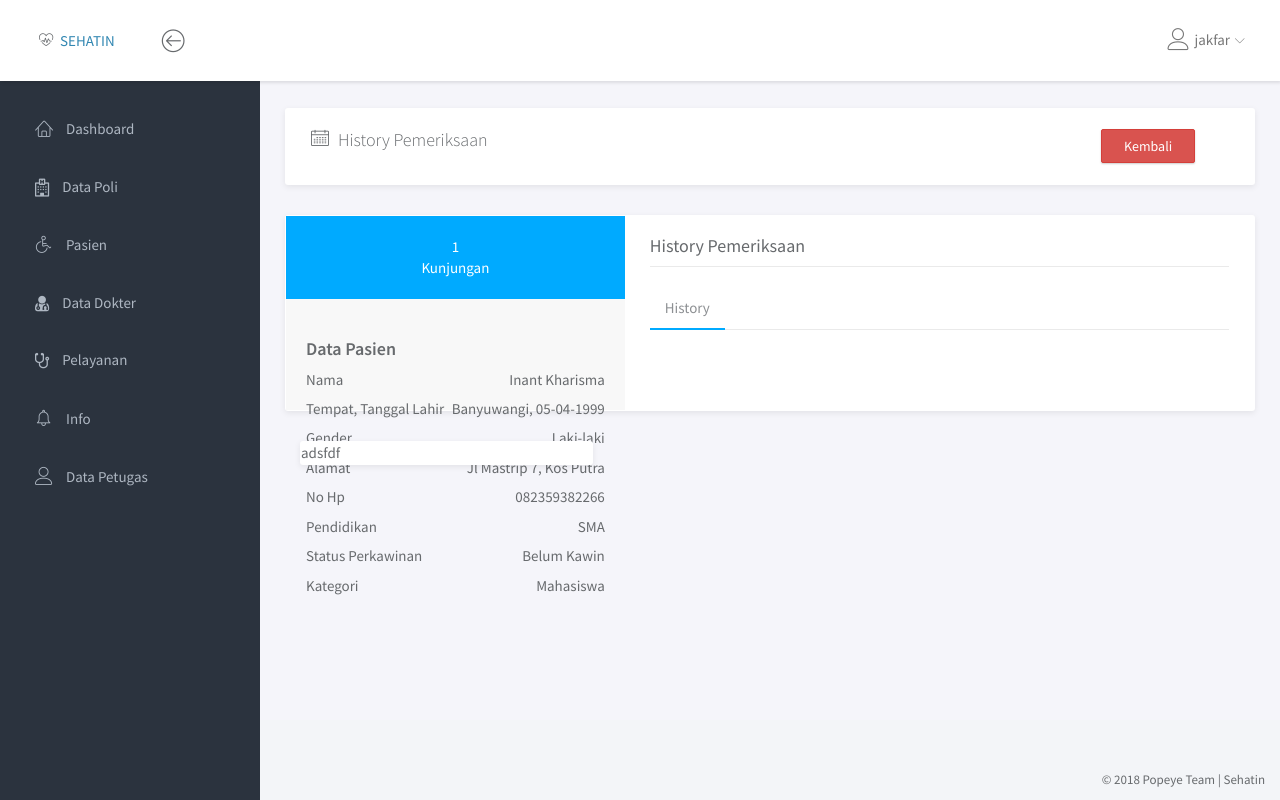
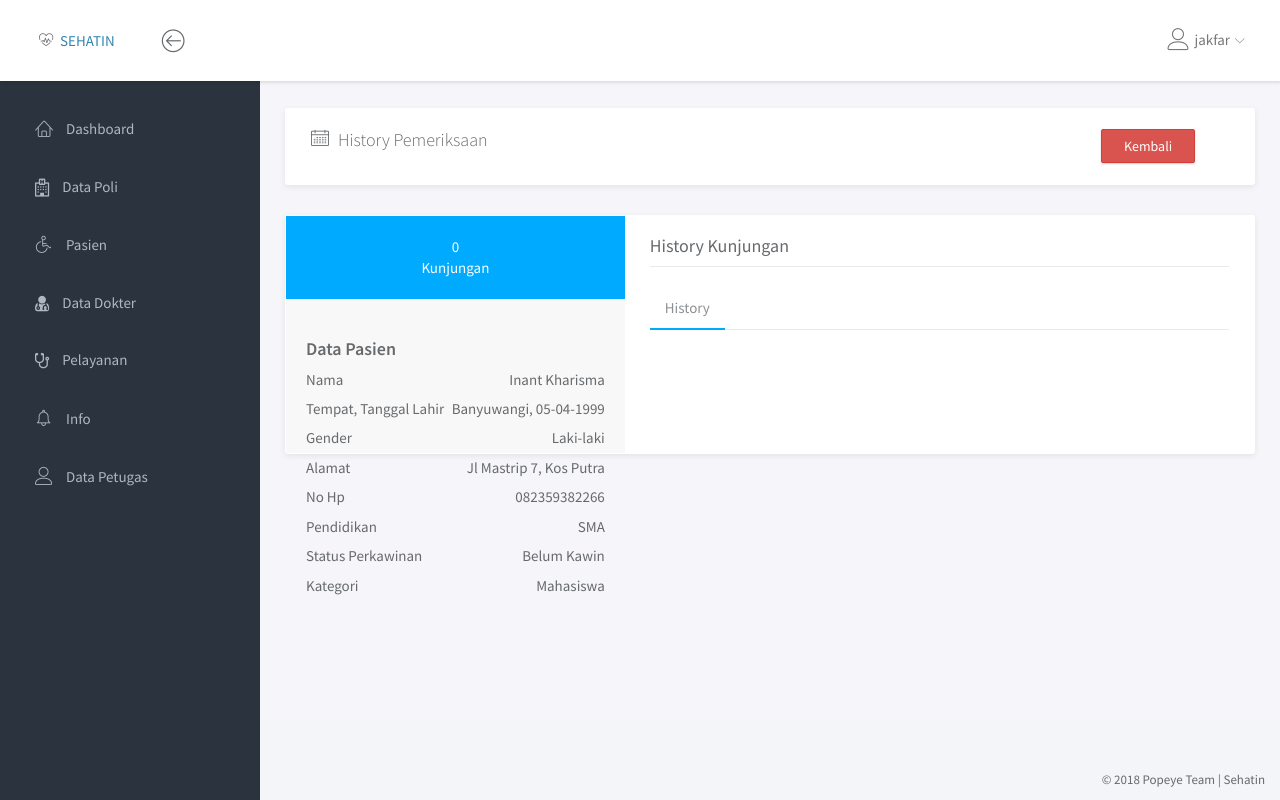
Before and after one commit to Inant/SEHATIN, a PHP site: page /pemeriksaan/history_pemeriksaan.php?p=3 in a window 1280 px wide. Run offline with PHP 8.4, Linux system fonts and the light colour scheme; a user stored in the database is signed in; data comes from the database, SQL or seed files in the repository; data that the repository does not hold is empty.

Commit message:
history pemeriksaan sudah

```diff
--- a/pemeriksaan/history_pemeriksaan.php
+++ b/pemeriksaan/history_pemeriksaan.php
@@ -38,8 +38,8 @@ if (empty($_SESSION['username']) && empty($_SESSION['level'])) {
       $qpasien = mysqli_query($con, "SELECT * FROM pasien WHERE id_pasien = '$_GET[p]'");
       $valpasien = mysqli_fetch_assoc($qpasien);
       $tgl_lahir = date("d-m-Y", strtotime($valpasien['tgl_lahir']));
-      $qhistory = mysqli_query($con, "SELECT DISTINCT a.*, pm.* FROM antrian a INNER JOIN pemeriksaan pm ON a.id_antrian = pm.id_antrian WHERE id_pasien = '$_GET[p]'");
-      //$qpemeriksaan = mysqli_query($con, "SELECT ")
+      $qhistory = mysqli_query($con, "SELECT DISTINCT * FROM antrian WHERE id_pasien = '$_GET[p]'");
+      $qpemeriksaan = mysqli_query($con, "SELECT DISTINCT a.*, pm.*, t.*, p.pelayanan FROM antrian a INNER JOIN pemeriksaan pm ON a.id_antrian = pm.id_antrian INNER JOIN tindakan t ON t.id_pemeriksaan = pm.id_pemeriksaan INNER JOIN pelayanan p ON p.id_pelayanan = t.id_pelayanan WHERE a.id_pasien = '$_GET[p]'");
 		 ?>
 		 <div class="main">
 		 	<div class="main-content">
@@ -64,7 +64,7 @@ if (empty($_SESSION['username']) && empty($_SESSION['level'])) {
                   <div class="profile-stat">
                     <div class="row">
                       <div class="col-md-12 stat-item">
-                        <?php echo mysqli_num_rows($qpasien) ?> <span>Kunjungan</span>
+                        <?php echo mysqli_num_rows($qhistory) ?> <span>Kunjungan</span>
                       </div>
                     </div>
                   </div>
@@ -88,7 +88,7 @@ if (empty($_SESSION['username']) && empty($_SESSION['level'])) {
               </div>
 
               <div class="profile-right">
-                <h4 class="heading">History Pemeriksaan</h4>
+                <h4 class="heading">History Kunjungan</h4>
                 <div class="custom-tabs-line tabs-line-bottom left-aligned">
                   <ul class="nav" role="tablist">
                     <li class="active"> <a href="#" role="tab" data-toggle="tab">History</a> </li>
@@ -106,7 +106,7 @@ if (empty($_SESSION['username']) && empty($_SESSION['level'])) {
                       ?>
                           <li>
                             <i class="fa fa-medkit activity-icon"></i>
-                            <p><?php echo $valhistory['diagnosa'] ?> <span class="timestamp"><?php echo $tgl_periksa . " " . $waktu_periksa ?> </span> </p>
+                            <p><?php echo $valhistory['keluhan'] ?> <span class="timestamp"><?php echo $tgl_periksa . " " . $waktu_periksa ?> </span> </p>
                           </li>
                       <?php
                         }
@@ -114,24 +114,52 @@ if (empty($_SESSION['username']) && empty($_SESSION['level'])) {
 
                     </ul>
                   </div>
+									<br><br>
                 </div>
               </div>
 
             </div>
           </div>
-          <div class="col-md-4">
-            <div class="panel">
-              adsfdf
-            </div>
-          </div>
+
           <?php
-            while ($pemeriksaan = mysqli_fetch_assoc($qhistory)) {
+            while ($pemeriksaan = mysqli_fetch_assoc($qpemeriksaan)) {
+							$tgl_pemeriksaan = explode(" ", $pemeriksaan['waktu']);
+							$tgl_pemeriksaan = date("d-m-Y", strtotime($tgl_pemeriksaan[0]));
           ?>
-
-              <div class="panel">
-                <?php echo $pemeriksaan['keluhan'] ?>
-              </div>
-
+						<div class="col-md-6">
+							<div class="panel">
+								<table class="table">
+									<tr>
+										<td>Tanggal</td>
+										<td><?php echo $tgl_pemeriksaan ?></td>
+									</tr>
+								  <tr>
+								  	<td>Keluhan</td>
+								  	<td><?php echo $pemeriksaan['keluhan'] ?></td>
+								  </tr>
+									<tr>
+										<td>Pemeriksaan Fisik</td>
+										<td><?php echo $pemeriksaan['pemeriksaan_fisik'] ?></td>
+									</tr>
+									<tr>
+										<td>Tekanan Darah</td>
+										<td><?php echo $pemeriksaan['tensi'] ?></td>
+									</tr>
+									<tr>
+										<td>Suhu Badan</td>
+										<td><?php echo $pemeriksaan['suhu'] ?></td>
+									</tr>
+									<tr>
+										<td>Diagnosa</td>
+										<td><?php echo $pemeriksaan['diagnosa'] ?></td>
+									</tr>
+									<tr>
+										<td>Tindakan</td>
+										<td><?php echo $pemeriksaan['pelayanan'] ?></td>
+									</tr>
+								</table>
+							</div>
+						</div>
           <?php
             }
           ?>
```
